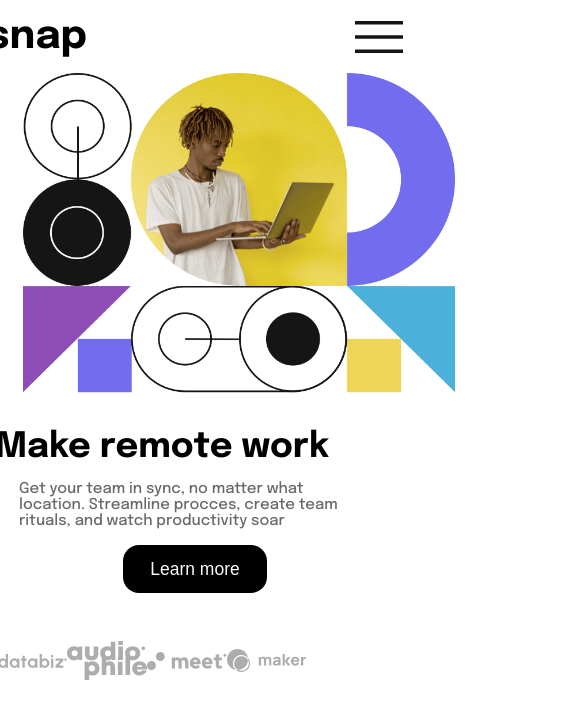
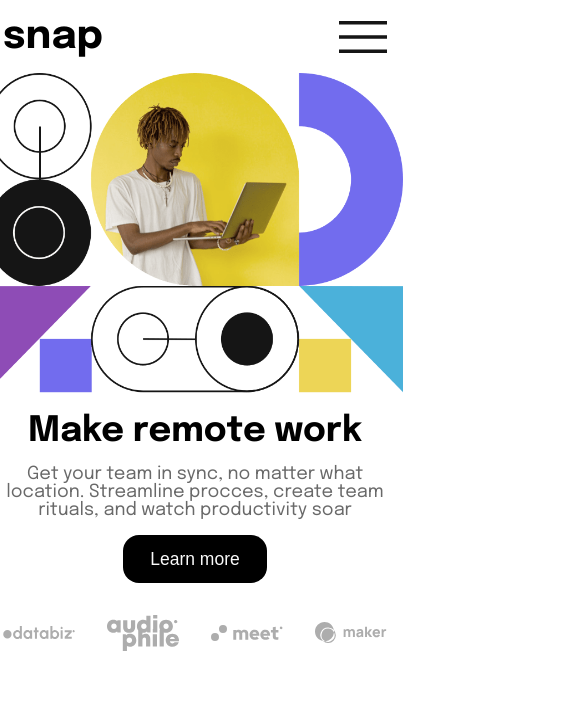
Before and after one commit to Allallnn/Intro-section-drop-down, a plain HTML site: page index.html in a window 390 px wide. Shown: the top 718 px of the page, 585 px wide, since content can reach past the window. Drawn offline with Linux system fonts and the light colour scheme.

Commit message:
fixes: finished website

```diff
--- a/index.html
+++ b/index.html
@@ -57,6 +57,14 @@
         </p>
         <button>Learn more</button>
       </div>
+      <div id="main-text-2">
+        <h1>Make <span>remote work</span></h1>
+        <p>
+          Get your team in sync, no matter what location. Streamline procces,
+          create team rituals, and watch productivity soar
+        </p>
+        <button>Learn more</button>
+      </div>
       <div id="main-img-2">
 <img src="assets/Image20250204161055.png" alt="main-img-2">
       </div>
@@ -81,6 +89,20 @@
           ><img src="assets/client-maker.svg" alt="maker-img"
         /></ion-icon>
       </div>
+      <div class="footer-div-container-2">
+        <ion-icon class="footer-icon" name="logo-databiz"
+          ><img src="assets/client-databiz.svg" alt="databiz-img"
+        /></ion-icon>
+        <ion-icon class="footer-icon" name="logo-audiphile"
+          ><img src="assets/client-audiophile.svg" alt="audiphile img"
+        /></ion-icon>
+        <ion-icon class="footer-icon" name="logo-meet"
+          ><img src="assets/client-meet.svg" alt="meet-img"
+        /></ion-icon>
+        <ion-icon class="footer-icon" name="logo-maker"
+          ><img src="assets/client-maker.svg" alt="maker-img"
+        /></ion-icon>
+      </div>
     </footer>
   </body>
 </html>
--- a/style.css
+++ b/style.css
@@ -138,7 +138,7 @@ main {
     /* width: 22rem; */
   }
   #snap-1 {
-    width: 26rem;
+    width: 24rem;
     display: block;
     display: flex;
     align-items: center;
@@ -172,56 +172,65 @@ margin: 0;
     max-width: 100%;
   }
   #main-text {
+display: none;
+  }
+  #main-text-2{
     display: flex;
     flex-direction: column;
+    width: 24rem;
     justify-content: center;
     align-items: center;
-    width: 22rem;
-    margin: 2rem;
   }
-  #main-text p {
-    color: var(--Medium-Gray);
-    font-size: 15px;
-    font-weight: 500;
-    width: 22rem;
-    margin: 0;
-    padding: 0;
+  #main-text-2 button {
+    background-color: black;
+    color: var(--Almost-White);
+    font-size: 17.5px;
+    height: 3rem;
+    width: 10rem;
+    border: none;
+    border-radius: 1rem;
+margin-top: 2rem;
   }
-  #main-text h1 {
+  #main-text-2 p {
+color: var(--Medium-Gray);
+font-size: 18px;
+width: 25rem;
+display: flex;
+text-align: center;
+  }
+  #main-text-2 h1 {
     font-size: 35px;
     font-weight: 700;
-    margin: 0;
+margin: 1rem 0 1rem 0;
   }
   #main-img-2 {
     display: block;
-    max-width: 21.5rem;
+    max-width: 26rem;
   }
   #main-img-2 img {
     height: 20rem;
-    width: 27rem;
+    width: 26rem;
   }
   #main-img img {
     display: none;
     width: 0rem;
   }
-  #main-text button {
+  #main-text-2 button {
     height: 3rem;
     width: 9rem;
     margin: 1rem 0 1rem 0;
   }
-  footer {
+  /* Footer */
+  .footer-div-container {
+display: none;
   }
-  .footer-div-container {
-    width: 22rem;
-    display: flex;
-    align-items: center;
-    justify-content: center;
-    margin: 0;
-  }
-  .footer-div-container img {
-    width: 5rem;
-  }
-  .footer-div-container .footer-icon {
-    margin: 0;
+  .footer-div-container-2 {
+display: flex;
+justify-content: center;
+align-items: center;
+      }
+  .footer-div-container-2 img {
+    width: 4.5rem;
+    margin: 1rem 1rem 1rem 1rem;
   }
 }
```
